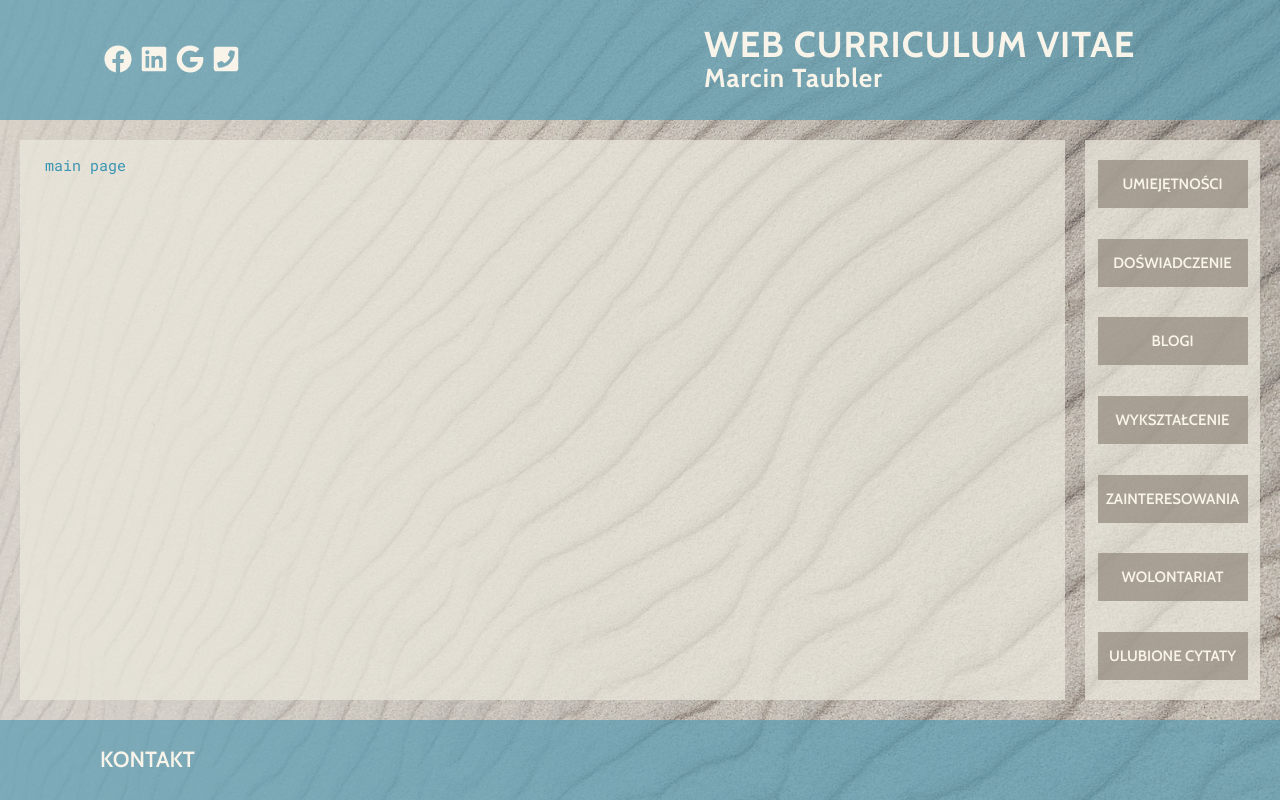
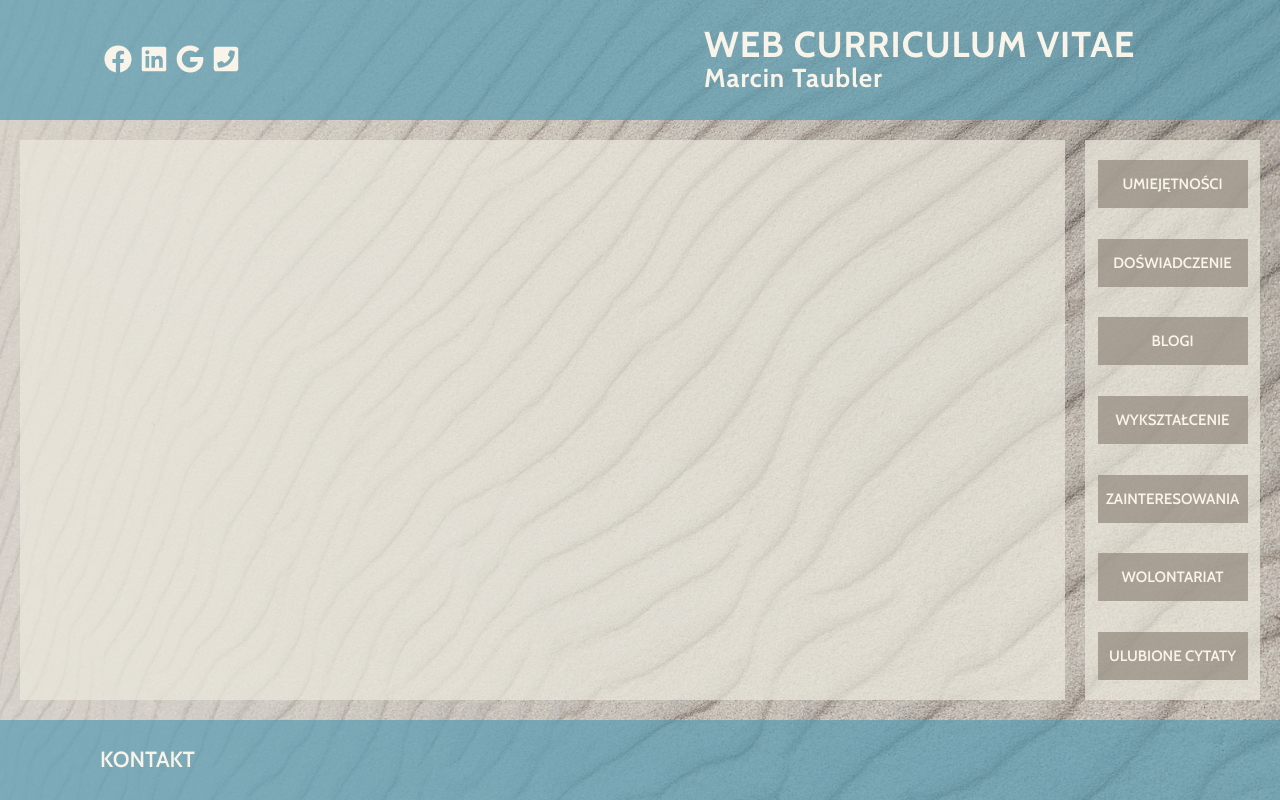
Before and after one commit to daily-webdev/e-cv, a React app: page / in a window 1280 px wide. Built offline with nearby package versions, Linux system fonts and the light colour scheme.

Commit message:
add main page cloud animation

```diff
--- a/src/pages/MainPage.js
+++ b/src/pages/MainPage.js
@@ -1,10 +1,18 @@
 import React, { PureComponent, useState } from "react";
 import "../styles/pages.scss";
+import "../styles/mainpage.scss"
 
 function MainPage() {
   return (
     <>
-      <div className="page page__main">main page</div>
+      <section className="page page__main">
+        <div className="display">
+          <img className="cloud1" src="../../public/img/cloud.png" alt="" />
+          <img className="cloud2" src="../../public/img/cloud.png" alt="" />
+          <img className="cloud3" src="../../public/img/cloud.png" alt="" />
+
+          </div>
+      </section>
     </>
   );
 }
--- /dev/null
+++ b/src/styles/mainpage.scss
@@ -0,0 +1,104 @@
+.cloud1 {
+  width: 25vw;
+  position: absolute;
+  animation: cloud1 6s 0s normal infinite;
+}
+
+.cloud2 {
+  width: 25vw;
+  position: absolute;
+  animation: cloud2 6s 0s normal infinite;
+}
+
+.cloud3 {
+  width: 25vw;
+  position: absolute;
+  animation: cloud3 6s 0s normal infinite;
+}
+
+@keyframes cloud1 {
+  0% {
+    opacity: 0;
+    left: -25vw;
+    top: 40vh;
+  }
+  40% {
+    opacity: 1;
+    left: 30vw;
+  }
+
+  50% {
+    opacity: 1;
+    scale: 1.2;
+    left: 30vw;
+    top: 40vh;
+  }
+  60% {
+    opacity: 1;
+  }
+
+  100% {
+    opacity: 0;
+    left: 5vw;
+    top: 20vh;
+    scale: 1.2;
+  }
+}
+
+@keyframes cloud2 {
+  0% {
+    opacity: 0;
+    left: -25vw;
+    top: 40vh;
+  }
+  40% {
+    opacity: 1;
+    left: 30vw;
+  }
+
+  50% {
+    opacity: 1;
+    scale: 1.2;
+    left: 30vw;
+    top: 40vh;
+  }
+  60% {
+    opacity: 1;
+  }
+
+  100% {
+    opacity: 0;
+    left: 60vw;
+    top: 30vh;
+    scale: 1.2;
+  }
+}
+
+@keyframes cloud3 {
+  0% {
+    opacity: 0;
+    left: -25vw;
+    top: 40vh;
+  }
+  40% {
+    opacity: 1;
+    left: 30vw;
+  }
+
+  50% {
+    opacity: 1;
+    scale: 1.2;
+    left: 30vw;
+    top: 40vh;
+  }
+  60% {
+    opacity: 1;
+  }
+
+  100% {
+    opacity: 0;
+    left: 35vw;
+    top: 60vh;
+    scale: 1.2;
+  }
+}
```
Also changed, not shown: public/img/cloud.png (added).
